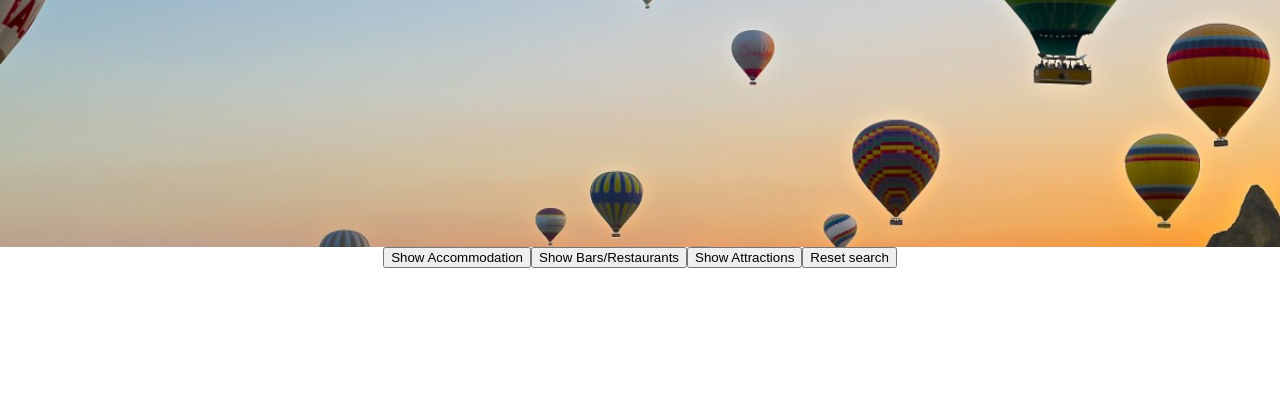
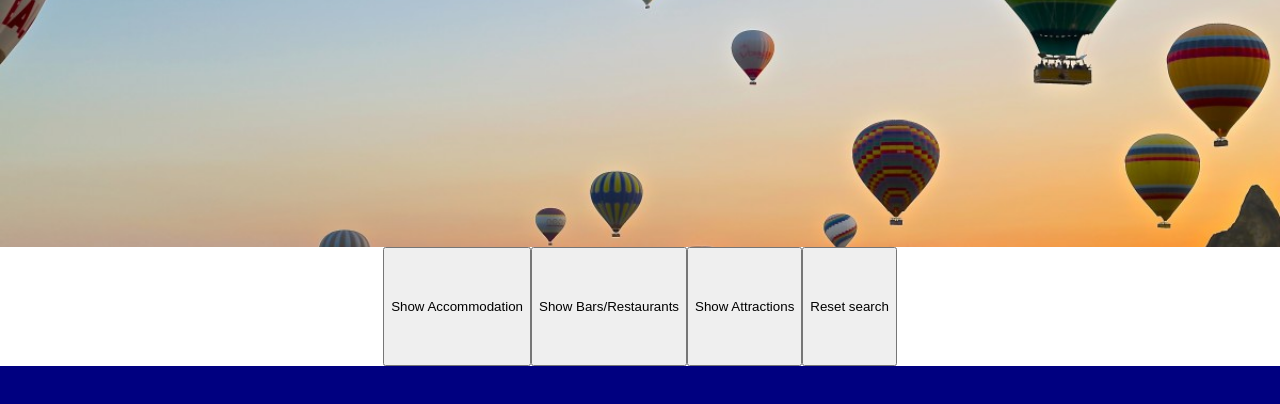
Before and after one commit to kmaaallen/IFD-milestone-project-citybreakaway, a plain HTML site: page index.html in a window 1280 px wide. Shown: the part 402-806 px from the top of the page. Drawn offline with Linux system fonts and the light colour scheme.

Commit message:
set heights for footer, map sections, added padding to buttons

```diff
--- a/assets/css/style.css
+++ b/assets/css/style.css
@@ -20,3 +20,18 @@ h1{
     padding-top:200px;
     padding-bottom:200px;
 }
+
+#map{
+    min-height:300px;
+    width:90%;
+}
+
+button{
+    padding-top:50px;
+    padding-bottom:50px;
+}
+
+footer{
+    height:50px;
+    background-color: navy;
+}
```
